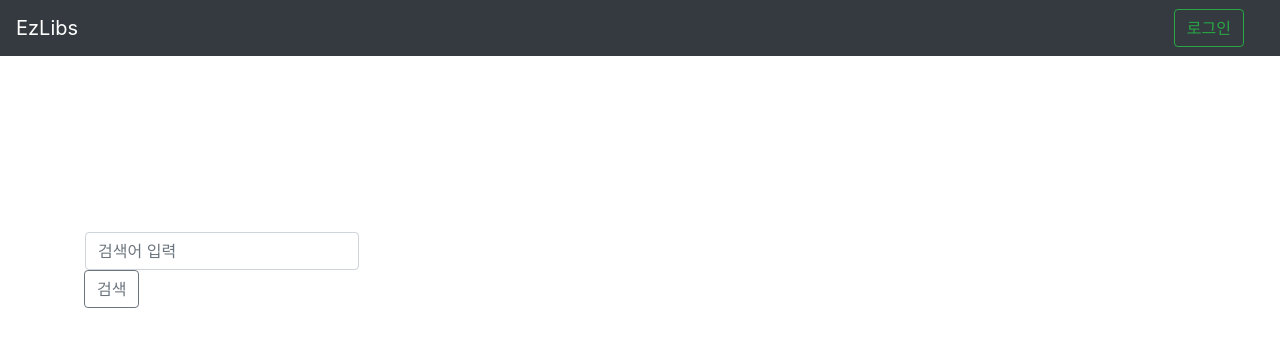
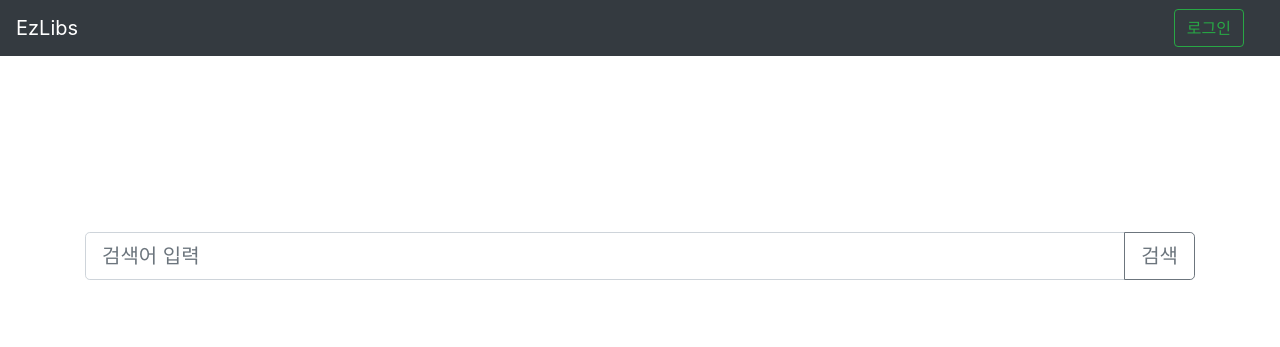
Before and after one commit to Srltas/3-1-OpenSource_Project, a Django app: page / in a window 1280 px wide. Shown: the top 347 px of the page. Run offline with Django 3.2, Linux system fonts and the light colour scheme; some libraries are stand-ins or nearby versions.

Commit message:
index form 태그 위치 수정

```diff
--- a/django_project/templates/base.html
+++ b/django_project/templates/base.html
@@ -1,3 +1,4 @@
+
 <!DOCTYPE html>
 {% load static %}
 <html lang="ko">
@@ -22,5 +23,3 @@
 {% include "navbar.html" %}
 {% block content %}
 {% endblock %}
-</body>
-</html>
--- a/django_project/templates/home/index.html
+++ b/django_project/templates/home/index.html
@@ -1,3 +1,4 @@
+
 {% extends 'base.html' %}
 {% block content %}
 
@@ -6,14 +7,16 @@
     </div>
 </div>
 <div class = container>
-    <div class="input-group mb-3 input-group-lg">
-        <form id = "searchForm" method="get" action = "{% url 'search:index' %}">
+    <form id = "searchForm" method="get" action = "{% url 'search:index' %}">
+        <div class="input-group mb-3 input-group-lg">
             <input id="search" type="text" class="form-control" placeholder="검색어 입력" name="kw" value="{{ kw|default_if_none:'' }}" aria-label="Recipient's username" aria-describedby="button-addon2">
             <div class="input-group-append">
-                <input class="btn btn-outline-secondary" type="submit" id="button-addon2" value="검색">
+                <button class="btn btn-outline-secondary" type="submit" id="button-addon2">검색</button>
             </div>
-        </form>
-    </div>
+        </div>
+    </form>
 </div>
 
+</body>
+</html>
 {% endblock %}
```
